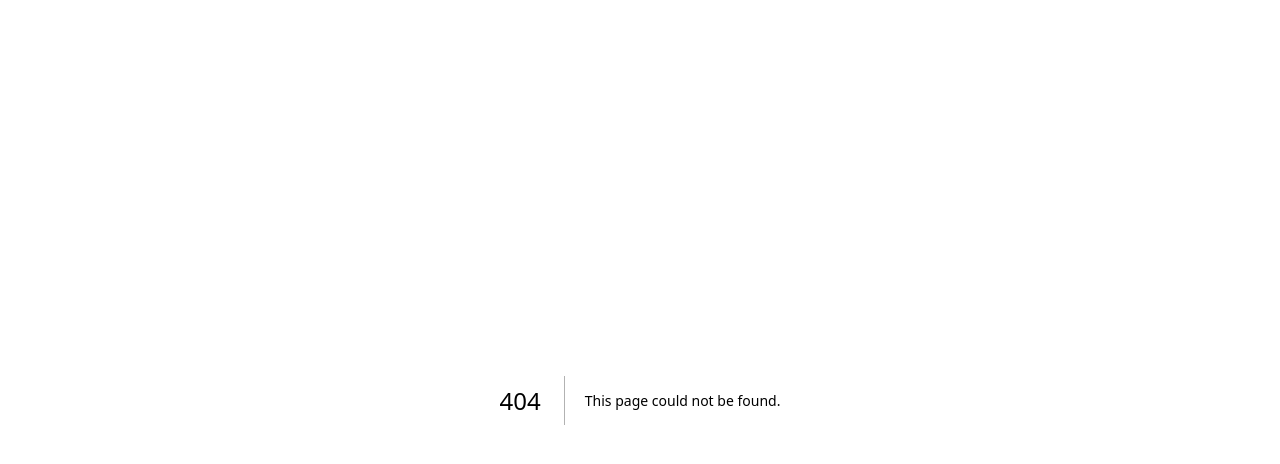
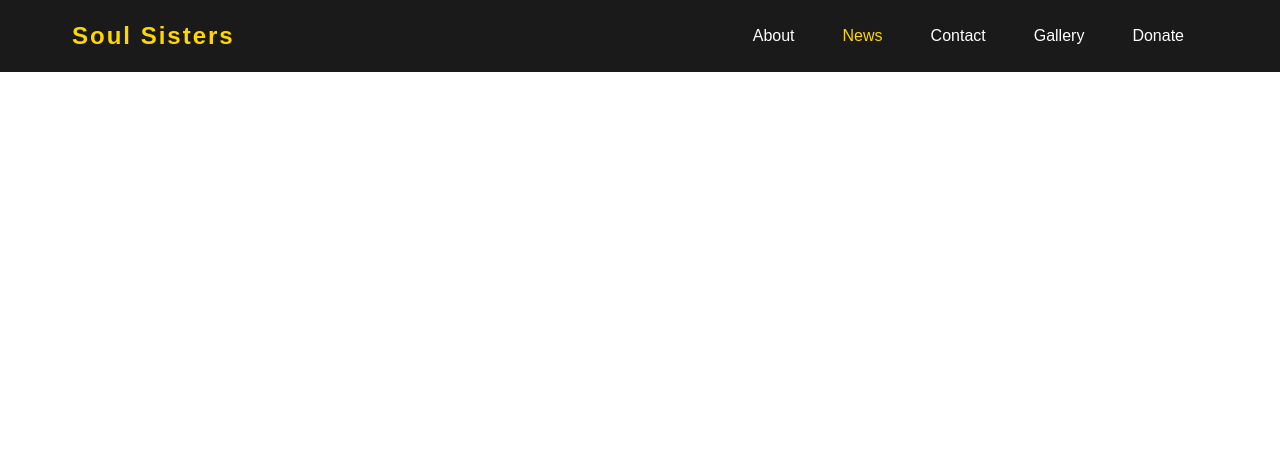
Before and after one commit to fullstackatbrown/project-soul-sisters, a Next.js app: page /news in a window 1280 px wide. Before the commit this address had no page. Shown: the top 464 px of the page. Built offline with nearby package versions, Linux system fonts and the light colour scheme.

Commit message:
Finish bootstrapping and routing

```diff
--- a/app/contact/page.tsx
+++ b/app/contact/page.tsx
@@ -0,0 +1,5 @@
+export default function Contact() {
+    return (
+      <div></div>
+    );
+  }
--- /dev/null
+++ b/app/donate/page.tsx
@@ -0,0 +1,5 @@
+export default function Donate() {
+    return (
+      <div></div>
+    );
+  }
--- a/app/gallery/page.tsx
+++ b/app/gallery/page.tsx
@@ -0,0 +1,5 @@
+export default function Gallery() {
+    return (
+      <div></div>
+    );
+  }
--- a/app/layout.tsx
+++ b/app/layout.tsx
@@ -1,21 +1,10 @@
 import type { Metadata } from "next";
-import localFont from "next/font/local";
 import "./globals.css";
-
-const geistSans = localFont({
-  src: "../public/fonts/GeistVF.woff",
-  variable: "--font-geist-sans",
-  weight: "100 900",
-});
-const geistMono = localFont({
-  src: "../public/fonts/GeistMonoVF.woff",
-  variable: "--font-geist-mono",
-  weight: "100 900",
-});
+import NavBar from "../components/Navbar/Navbar"
 
 export const metadata: Metadata = {
-  title: "Create Next App",
-  description: "Generated by create next app",
+  title: "Soul Sisters Movie",
+  description: "",
 };
 
 export default function RootLayout({
@@ -25,9 +14,8 @@ export default function RootLayout({
 }>) {
   return (
     <html lang="en">
-      <body
-        className={`${geistSans.variable} ${geistMono.variable} antialiased`}
-      >
+      <body>
+        <NavBar />
         {children}
       </body>
     </html>
--- /dev/null
+++ b/app/news/page.tsx
@@ -0,0 +1,5 @@
+export default function News() {
+    return (
+      <div></div>
+    );
+  }
--- a/app/page.tsx
+++ b/app/page.tsx
@@ -1,101 +1,5 @@
-import Image from "next/image";
-
 export default function Home() {
   return (
-    <div className="grid grid-rows-[20px_1fr_20px] items-center justify-items-center min-h-screen p-8 pb-20 gap-16 sm:p-20 font-[family-name:var(--font-geist-sans)]">
-      <main className="flex flex-col gap-8 row-start-2 items-center sm:items-start">
-        <Image
-          className="dark:invert"
-          src="https://nextjs.org/icons/next.svg"
-          alt="Next.js logo"
-          width={180}
-          height={38}
-          priority
-        />
-        <ol className="list-inside list-decimal text-sm text-center sm:text-left font-[family-name:var(--font-geist-mono)]">
-          <li className="mb-2">
-            Get started by editing{" "}
-            <code className="bg-black/[.05] dark:bg-white/[.06] px-1 py-0.5 rounded font-semibold">
-              app/page.tsx
-            </code>
-            .
-          </li>
-          <li>Save and see your changes instantly.</li>
-        </ol>
-
-        <div className="flex gap-4 items-center flex-col sm:flex-row">
-          <a
-            className="rounded-full border border-solid border-transparent transition-colors flex items-center justify-center bg-foreground text-background gap-2 hover:bg-[#383838] dark:hover:bg-[#ccc] text-sm sm:text-base h-10 sm:h-12 px-4 sm:px-5"
-            href="https://vercel.com/new?utm_source=create-next-app&utm_medium=appdir-template-tw&utm_campaign=create-next-app"
-            target="_blank"
-            rel="noopener noreferrer"
-          >
-            <Image
-              className="dark:invert"
-              src="https://nextjs.org/icons/vercel.svg"
-              alt="Vercel logomark"
-              width={20}
-              height={20}
-            />
-            Deploy now
-          </a>
-          <a
-            className="rounded-full border border-solid border-black/[.08] dark:border-white/[.145] transition-colors flex items-center justify-center hover:bg-[#f2f2f2] dark:hover:bg-[#1a1a1a] hover:border-transparent text-sm sm:text-base h-10 sm:h-12 px-4 sm:px-5 sm:min-w-44"
-            href="https://nextjs.org/docs?utm_source=create-next-app&utm_medium=appdir-template-tw&utm_campaign=create-next-app"
-            target="_blank"
-            rel="noopener noreferrer"
-          >
-            Read our docs
-          </a>
-        </div>
-      </main>
-      <footer className="row-start-3 flex gap-6 flex-wrap items-center justify-center">
-        <a
-          className="flex items-center gap-2 hover:underline hover:underline-offset-4"
-          href="https://nextjs.org/learn?utm_source=create-next-app&utm_medium=appdir-template-tw&utm_campaign=create-next-app"
-          target="_blank"
-          rel="noopener noreferrer"
-        >
-          <Image
-            aria-hidden
-            src="https://nextjs.org/icons/file.svg"
-            alt="File icon"
-            width={16}
-            height={16}
-          />
-          Learn
-        </a>
-        <a
-          className="flex items-center gap-2 hover:underline hover:underline-offset-4"
-          href="https://vercel.com/templates?framework=next.js&utm_source=create-next-app&utm_medium=appdir-template-tw&utm_campaign=create-next-app"
-          target="_blank"
-          rel="noopener noreferrer"
-        >
-          <Image
-            aria-hidden
-            src="https://nextjs.org/icons/window.svg"
-            alt="Window icon"
-            width={16}
-            height={16}
-          />
-          Examples
-        </a>
-        <a
-          className="flex items-center gap-2 hover:underline hover:underline-offset-4"
-          href="https://nextjs.org?utm_source=create-next-app&utm_medium=appdir-template-tw&utm_campaign=create-next-app"
-          target="_blank"
-          rel="noopener noreferrer"
-        >
-          <Image
-            aria-hidden
-            src="https://nextjs.org/icons/globe.svg"
-            alt="Globe icon"
-            width={16}
-            height={16}
-          />
-          Go to nextjs.org →
-        </a>
-      </footer>
-    </div>
+    <div></div>
   );
 }
--- /dev/null
+++ b/components/Navbar/Navbar.module.css
@@ -0,0 +1,39 @@
+.navbar {
+    background-color: #1a1a1a;
+    color: #ffffff;
+    font-family: 'Arial', sans-serif;
+}
+
+.navbar-container {
+    display: flex;
+    justify-content: space-between;
+    align-items: center;
+    padding: 1rem 2rem;
+    max-width: 1200px;
+    margin: 0 auto;
+}
+
+.navbar-logo {
+    font-size: 1.5rem;
+    font-weight: bold;
+    color: #ffd700;
+    text-decoration: none;
+    letter-spacing: 2px;
+}
+
+.menu {
+    display: flex;
+}
+
+.nav-link {
+    color: #ffffff;
+    text-decoration: none;
+    padding: 0.5rem 1rem;
+    margin: 0 0.5rem;
+    transition: color 0.3s ease;
+}
+
+.nav-link:hover,
+.nav-link.active {
+    color: #ffd700;
+}
--- /dev/null
+++ b/components/Navbar/Navbar.tsx
@@ -0,0 +1,38 @@
+"use client"
+
+import Link from "next/link"
+import { usePathname } from "next/navigation"
+import styles from "./NavBar.module.css"
+
+const routes = [
+    { href: "/about", label: "About" },
+    { href: "/news", label: "News" },
+    { href: "/contact", label: "Contact" },
+    { href: "/gallery", label: "Gallery" },
+    { href: "/donate", label: "Donate" },
+]
+
+export default function Navbar() {
+    const pathname = usePathname()
+
+    return (
+        <nav className={styles.navbar}>
+            <div className={styles["navbar-container"]}>
+                <Link href="/" className={styles["navbar-logo"]}>
+                    Soul Sisters
+                </Link>
+                <div className={styles.menu}>
+                    {routes.map((route) => (
+                        <Link
+                            key={route.href}
+                            href={route.href}
+                            className={`${styles["nav-link"]} ${styles[pathname === route.href ? "active" : ""]}`}
+                        >
+                            {route.label}
+                        </Link>
+                    ))}
+                </div>
+            </div>
+        </nav>
+    )
+}
```
Also changed, not shown: components/ExampleComponent/ExampleComponent.module.css (deleted), components/ExampleComponent/ExampleComponent.tsx (deleted), public/fonts/GeistMonoVF.woff (deleted), public/fonts/GeistVF.woff (deleted).
